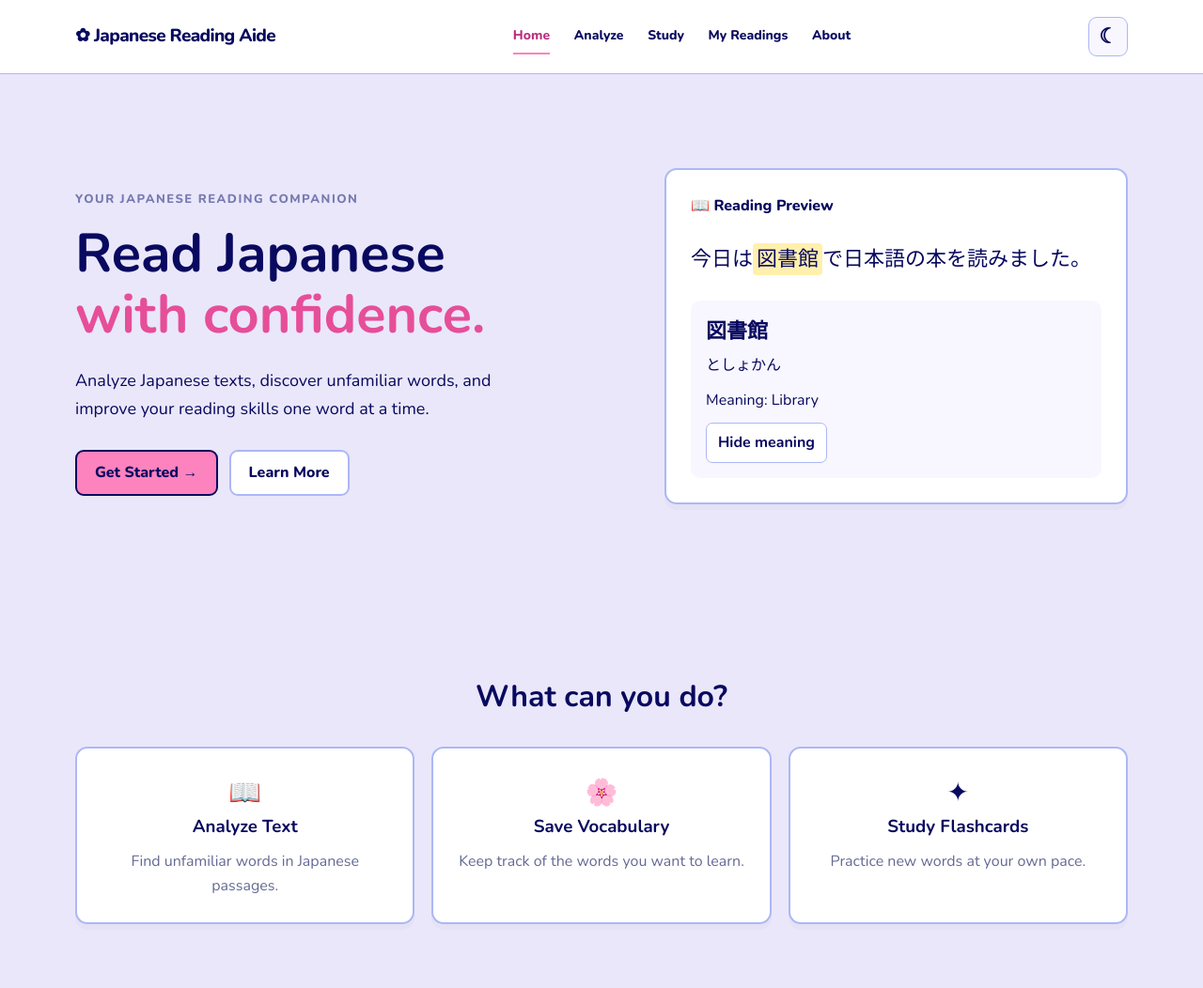
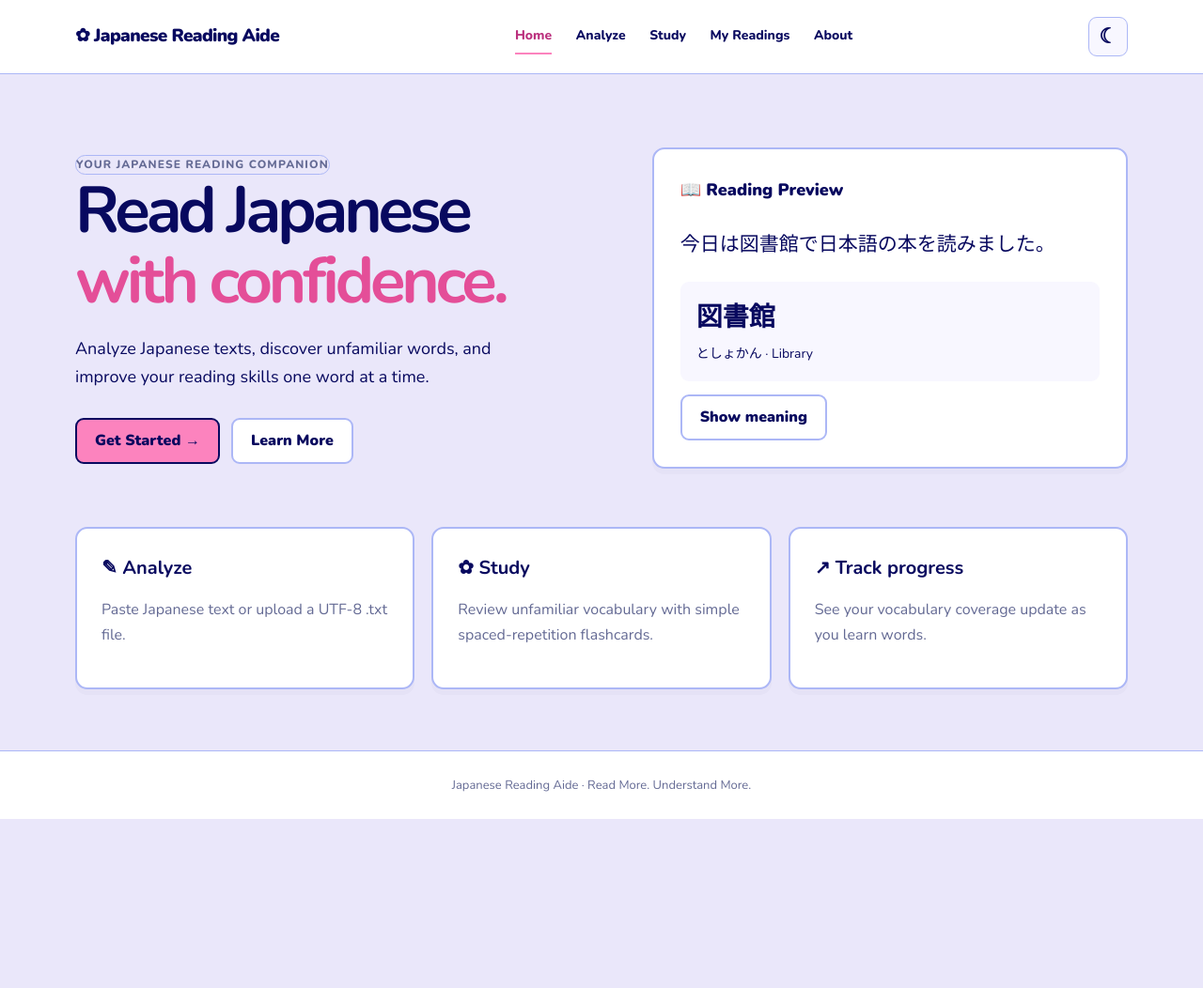
Before and after one commit to noah-alayon/japanese-reading-aid, a plain HTML site: page index.html in a window 1280 px wide. Shown: the top 1052 px of the page at 94% size. After the commit the page ends 872 px from the top, so only its background shows below. Drawn offline with nearby package versions, Linux system fonts and the light colour scheme.

Commit message:
Refactor HTML structure and improve semantics

```diff
--- a/index.html
+++ b/index.html
@@ -1,104 +1,82 @@
-<!DOCTYPE html>
+<!doctype html>
 <html lang="en">
     <head>
-    <!-- Page information, browser settings, and linked files -->
-    <meta charset="UTF-8">
-    <meta name="viewport" content="width=device-width, initial-scale=1.0">
-    <meta name="description" content="Japanese Reading Aide helps you read Japanese and learn new vocabulary.">
-    <title>Japanese Reading Aide | Home</title>
-
-    <!-- Fonts -->
-    <link rel="preconnect" href="https://fonts.googleapis.com">
-    <link rel="preconnect" href="https://fonts.gstatic.com" crossorigin>
-    <link href="https://fonts.googleapis.com/css2?family=Nunito:wght@400;600;700;800&display=swap" rel="stylesheet">
-    <link rel="stylesheet" href="css/style.css">
-
-    <!-- React through JavaScript -->
-    <script src="https://unpkg.com/react@18/umd/react.production.min.js" defer></script>
-    <script src="https://unpkg.com/react-dom@18/umd/react-dom.production.min.js" defer></script>
-    <script src="js/theme.js" defer></script>
-    <script src="js/app.js" defer></script>
+        <meta charset="utf-8" />
+        <meta content="width=device-width,initial-scale=1" name="viewport" />
+        <meta content="Japanese Reading Aide: analyze readings and learn vocabulary." name="description" />
+        <title>Home | Japanese Reading Aide</title>
+        <link href="https://fonts.googleapis.com" rel="preconnect" />
+        <link crossorigin="" href="https://fonts.gstatic.com" rel="preconnect" />
+        <link
+            href="https://fonts.googleapis.com/css2?family=Nunito:wght@400;600;700;800;900&amp;display=swap"
+            rel="stylesheet"
+        />
+        <link href="css/style.css" rel="stylesheet" />
     </head>
     <body>
-    <!-- HEADER: Website name and links to other pages -->
         <header class="site-header">
             <div class="container nav-bar">
-            <a class="brand" href="index.html">✿ Japanese Reading Aide</a>
+                <a class="brand" href="index.html"> ✿ Japanese Reading Aide </a>
                 <nav aria-label="Main navigation">
-                <a class="active" href="index.html" aria-current="page">Home</a>
-                <a href="analyze.html">Analyze</a>
-
-
-                <a href="flashcards.html" title="Study page not included yet">Study</a>
-                <a href="readings.html" title="My Readings page not included yet">My Readings</a>
-                <a href="about.html">About</a>
+                    <a aria-current="page" class="active" href="index.html"> Home </a>
+                    <a href="analyze.html"> Analyze </a>
+                    <a href="flashcards.html"> Study </a>
+                    <a href="readings.html"> My Readings </a>
+                    <a href="about.html"> About </a>
                 </nav>
-            <!-- Switch between light and dark mode on either page. -->
-            <button class="theme-toggle" id="theme-toggle" type="button" aria-label="Switch to dark mode" aria-pressed="false"><span class="theme-icon" aria-hidden="true">☾</span></button>
+                <button aria-label="Switch to dark mode" class="theme-toggle" id="theme-toggle" type="button">☾</button>
             </div>
         </header>
-
-    <!-- MAIN: All visible homepage content -->
         <main>
-        <!-- HERO: Main introduction and reading example -->
-        <section class="hero">
-            <div class="container hero-layout">
-                <!-- Left column: headline, description, and buttons -->
+            <section class="home-hero container">
+                <div class="home-layout">
                     <div class="hero-copy">
-                    <p class="eyebrow">YOUR JAPANESE READING COMPANION</p>
-                    <h1>Read Japanese<br><span>with confidence.</span></h1>
-                    <p class="intro">Analyze Japanese texts, discover unfamiliar words, and improve your reading skills one word at a time.</p>
+                        <span class="pill"> Your Japanese reading companion </span>
+                        <h1>
+                            Read Japanese
+                            <br />
+                            <span> with confidence. </span>
+                        </h1>
+                        <p>
+                            Analyze Japanese texts, discover unfamiliar words, and improve your reading skills one word
+                            at a time.
+                        </p>
                         <div class="actions">
-                        <a class="button primary" href="analyze.html">Get Started →</a>
-                        <a class="button secondary" href="#features">Learn More</a>
+                            <a class="button primary" href="analyze.html"> Get Started → </a>
+                            <a class="button secondary" href="about.html"> Learn More </a>
                         </div>
                     </div>
-
-                <!-- Right column: example Japanese sentence and vocabulary -->
-                <div class="preview-card">
-                    <p class="preview-heading">📖 Reading Preview</p>
-                    <p class="japanese-sentence">今日は<span class="highlight">図書館</span>で日本語の本を読みました。</p>
-                    <!-- React renders a small interactive word card here. -->
-                    <div id="word-preview"></div>
+                    <aside aria-label="Reading preview" class="card hero-preview">
+                        <p class="preview-title">📖 Reading Preview</p>
+                        <p class="sample-sentence" lang="ja">今日は図書館で日本語の本を読みました。</p>
+                        <div class="sample-word">
+                            <strong lang="ja"> 図書館 </strong>
+                            <p>としょかん · Library</p>
                         </div>
+                        <button aria-expanded="false" class="button secondary" id="sample-meaning" type="button">
+                            Show meaning
+                        </button>
+                        <p hidden="" id="sample-detail">図書館 (としょかん) means “library.”</p>
+                    </aside>
                 </div>
             </section>
-
-        <!-- FEATURES: Three cards explaining the main tools -->
-        <section class="features container" id="features">
-            <h2>What can you do?</h2>
-            <div class="feature-grid">
-                <article class="feature-card">
-                    <span class="feature-icon">📖</span>
-                    <h3>Analyze Text</h3>
-                    <p>Find unfamiliar words in Japanese passages.</p>
+            <section class="container feature-grid">
+                <article class="card">
+                    <h3>✎ Analyze</h3>
+                    <p>Paste Japanese text or upload a UTF-8 .txt file.</p>
                 </article>
-                <article class="feature-card">
-                    <span class="feature-icon">🌸</span>
-                    <h3>Save Vocabulary</h3>
-                    <p>Keep track of the words you want to learn.</p>
+                <article class="card">
+                    <h3>✿ Study</h3>
+                    <p>Review unfamiliar vocabulary with simple spaced-repetition flashcards.</p>
                 </article>
-                <article class="feature-card">
-                    <span class="feature-icon">✦</span>
-                    <h3>Study Flashcards</h3>
-                    <p>Practice new words at your own pace.</p>
+                <article class="card">
+                    <h3>↗ Track progress</h3>
+                    <p>See your vocabulary coverage update as you learn words.</p>
                 </article>
-            </div>
-        </section>
-
-        <!-- CLOSING: Encourage visitors to try the analyzer -->
-        <section class="closing">
-            <div class="container">
-                <h2>Ready to start reading?</h2>
-                <p>Small steps make a big difference.</p>
-                <a class="button primary" href="analyze.html">Start Reading →</a>
-            </div>
             </section>
         </main>
-
-    <!-- FOOTER: Short website tagline -->
-    <footer>
-        <p>Japanese Reading Aide · Read More. Understand More.</p>
-    </footer>
+        <footer class="site-footer">Japanese Reading Aide · Read More. Understand More.</footer>
+        <script src="js/app.js"></script>
+        <script src="js/preview.js"></script>
     </body>
 </html>
```
Lines whose indentation alone changed are shown as unchanged.
